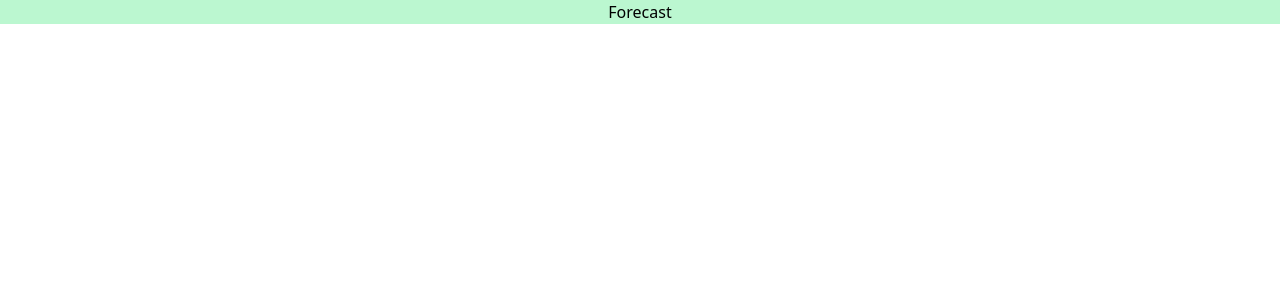
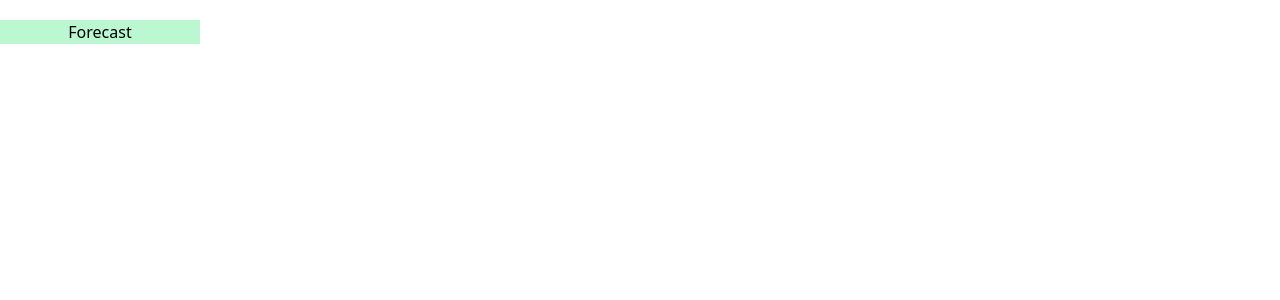
Before and after one commit to CharlesTaylor7/open-weather-dashboard, a React (Vite) app: page / in a window 1280 px wide. Shown: the top 300 px of the page. Built offline with nearby package versions, Linux system fonts and the light colour scheme.

Commit message:
Render an apex chart

```diff
--- a/src/api/weather.ts
+++ b/src/api/weather.ts
@@ -12,7 +12,7 @@ type ForecastQuery = {
 
 // We only need an array of time against temperature to build a chart
 // TODO: rename these fields. Convert from unix epochs to datetimes.
-type Forecast = Array<{
+export type Forecast = Array<{
   dt: number;
   temp: number;
 }>;
--- a/src/components/App.tsx
+++ b/src/components/App.tsx
@@ -1,14 +1,38 @@
-import { forecast } from '@/api/weather';
+import { useRef, useCallback, useState } from 'react';
+import { Forecast, forecast } from '@/api/weather';
+import ApexCharts from 'apexcharts';
+
+const chartOptions = {
+  chart: {
+    type: 'line',
+  },
+  series: [
+    {
+      name: 'sales',
+      data: [30, 40, 35, 50, 49, 60, 70, 91, 125],
+    },
+  ],
+  xaxis: {
+    categories: [1991, 1992, 1993, 1994, 1995, 1996, 1997, 1998, 1999],
+  },
+};
 
 export default function App() {
+  const apexChartDiv = useRef<HTMLDivElement>(null);
+
+  const onForecast = useCallback(() => {
+    forecast({ lat: 30, lon: 30 }).then(
+      (hourly) => new ApexCharts(apexChartDiv.current, chartOptions).render(),
+    );
+  }, []);
+
   return (
     <div className="flex flex-col justify-content align-items gap-5">
-      <button
-        className="bg-green-200"
-        onClick={() => forecast({ lat: 30, lon: 30 })}
-      >
+      <button className="bg-green-200 w-[200px] mt-5" onClick={onForecast}>
         Forecast
       </button>
+
+      <div ref={apexChartDiv} />
     </div>
   );
 }
```
Also changed, not shown: 1 other file (tests, documents, lock files or other folders).
